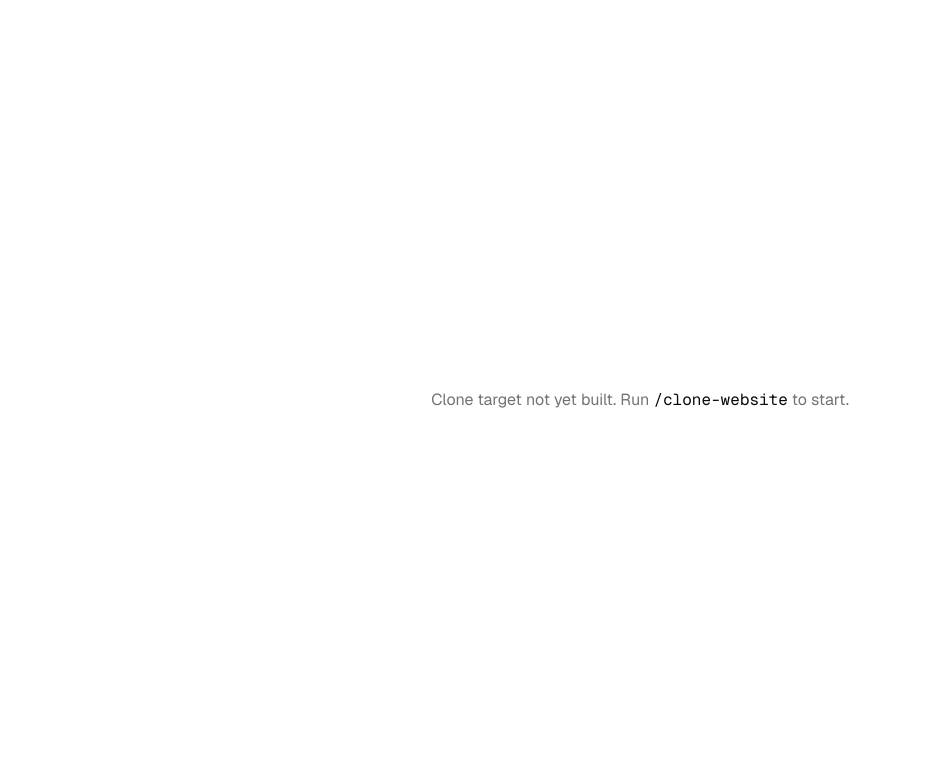
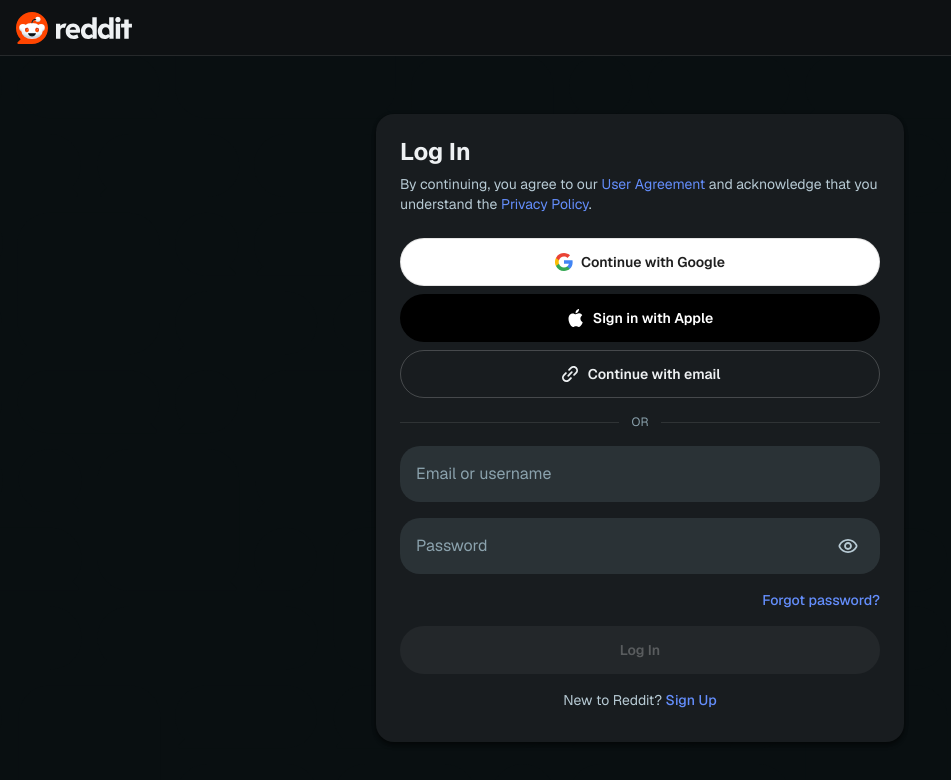
Before and after one commit to riosaputraduha/clone-r3dd1t-l091n, a Next.js app: page / in a window 1280 px wide. Shown: the top 780 px of the page, without its empty margins (0-951 px from the left). Built offline with nearby package versions, Linux system fonts and the light colour scheme.

Commit message:
feat(home): update landing page layout and global styles

```diff
--- a/src/app/globals.css
+++ b/src/app/globals.css
@@ -49,24 +49,24 @@
 }
 
 :root {
-  --background: oklch(1 0 0);
-  --foreground: oklch(0.145 0 0);
-  --card: oklch(1 0 0);
-  --card-foreground: oklch(0.145 0 0);
+  --background: rgb(9 15 17);
+  --foreground: rgb(238 241 243);
+  --card: rgb(24 28 31);
+  --card-foreground: rgb(238 241 243);
   --popover: oklch(1 0 0);
   --popover-foreground: oklch(0.145 0 0);
-  --primary: oklch(0.205 0 0);
-  --primary-foreground: oklch(0.985 0 0);
-  --secondary: oklch(0.97 0 0);
-  --secondary-foreground: oklch(0.205 0 0);
-  --muted: oklch(0.97 0 0);
-  --muted-foreground: oklch(0.556 0 0);
-  --accent: oklch(0.97 0 0);
-  --accent-foreground: oklch(0.205 0 0);
-  --destructive: oklch(0.577 0.245 27.325);
-  --border: oklch(0.922 0 0);
-  --input: oklch(0.922 0 0);
-  --ring: oklch(0.708 0 0);
+  --primary: rgb(100 142 252);
+  --primary-foreground: rgb(238 241 243);
+  --secondary: rgb(36 41 45);
+  --secondary-foreground: rgb(238 241 243);
+  --muted: rgb(36 41 45);
+  --muted-foreground: rgb(183 202 212);
+  --accent: rgb(36 41 45);
+  --accent-foreground: rgb(238 241 243);
+  --destructive: rgb(234 92 92);
+  --border: rgb(255 255 255 / 10%);
+  --input: rgb(255 255 255 / 12%);
+  --ring: rgb(100 142 252);
   --chart-1: oklch(0.87 0 0);
   --chart-2: oklch(0.556 0 0);
   --chart-3: oklch(0.439 0 0);
@@ -128,3 +128,14 @@
     @apply font-sans;
   }
 }
+
+@layer components {
+  .site-reddit-com-1feab940-bg-pattern {
+    -webkit-mask-image: url("/sites/reddit.com-1feab940/login-7e93fba0/images/auth-bg-pattern.svg");
+    mask-image: url("/sites/reddit.com-1feab940/login-7e93fba0/images/auth-bg-pattern.svg");
+    -webkit-mask-size: cover;
+    mask-size: cover;
+    -webkit-mask-type: alpha;
+    mask-type: alpha;
+  }
+}
--- a/src/app/page.tsx
+++ b/src/app/page.tsx
@@ -1,9 +1,14 @@
+import { SiteHeader } from "@/components/sites/reddit.com-1feab940/login-7e93fba0/header";
+import { AuthModal } from "@/components/sites/reddit.com-1feab940/login-7e93fba0/auth-modal";
+
 export default function Home() {
   return (
-    <main className="flex min-h-screen items-center justify-center">
-      <p className="text-muted-foreground">
-        Clone target not yet built. Run <code className="font-mono text-foreground">/clone-website</code> to start.
-      </p>
-    </main>
+    <>
+      <SiteHeader />
+      <main className="relative flex min-h-screen w-screen grow items-center justify-center px-4 pt-14">
+        <div className="site-reddit-com-1feab940-bg-pattern absolute inset-0 -z-10 bg-[rgb(9,15,17)]" />
+        <AuthModal />
+      </main>
+    </>
   );
 }
```
